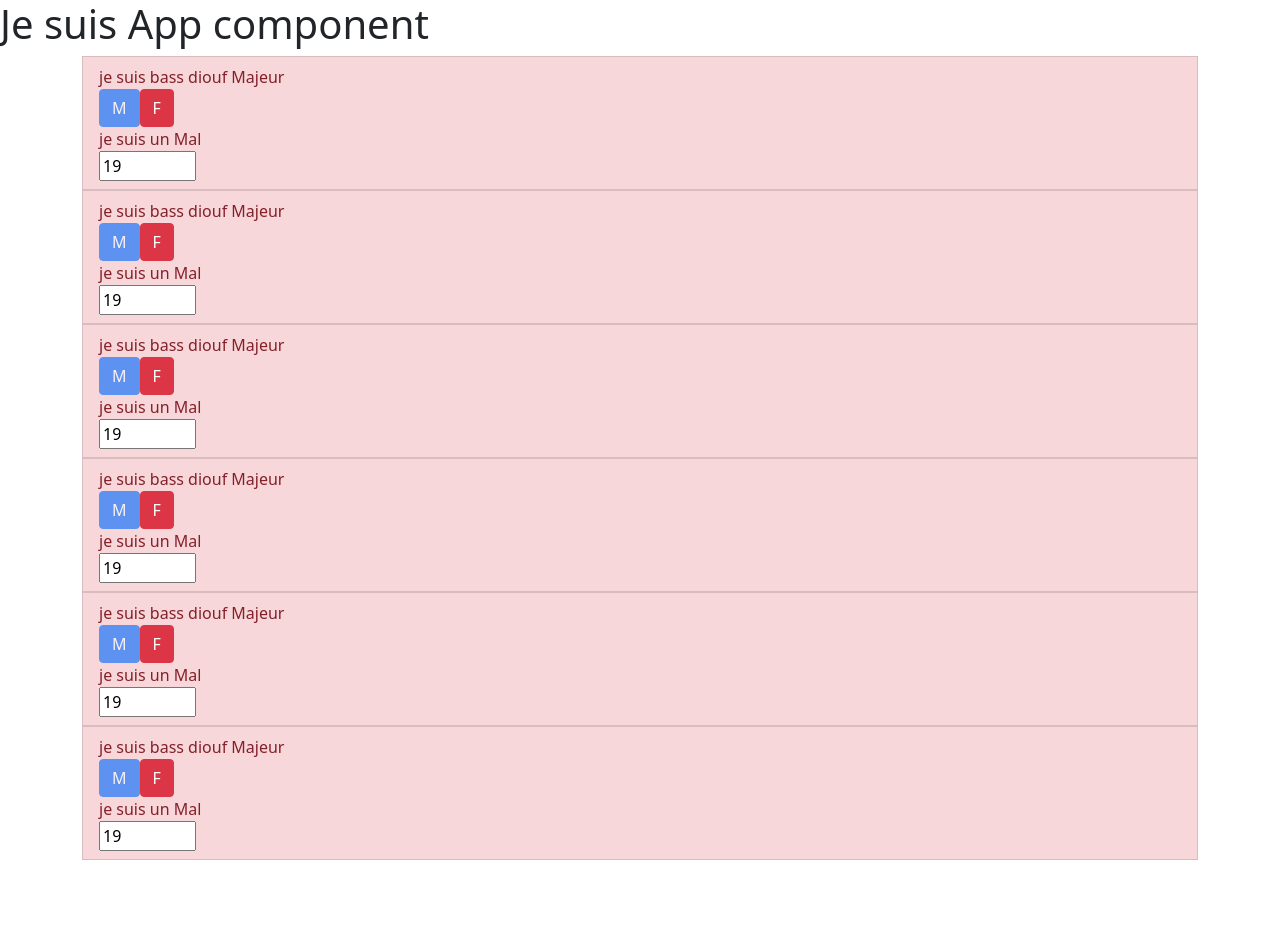
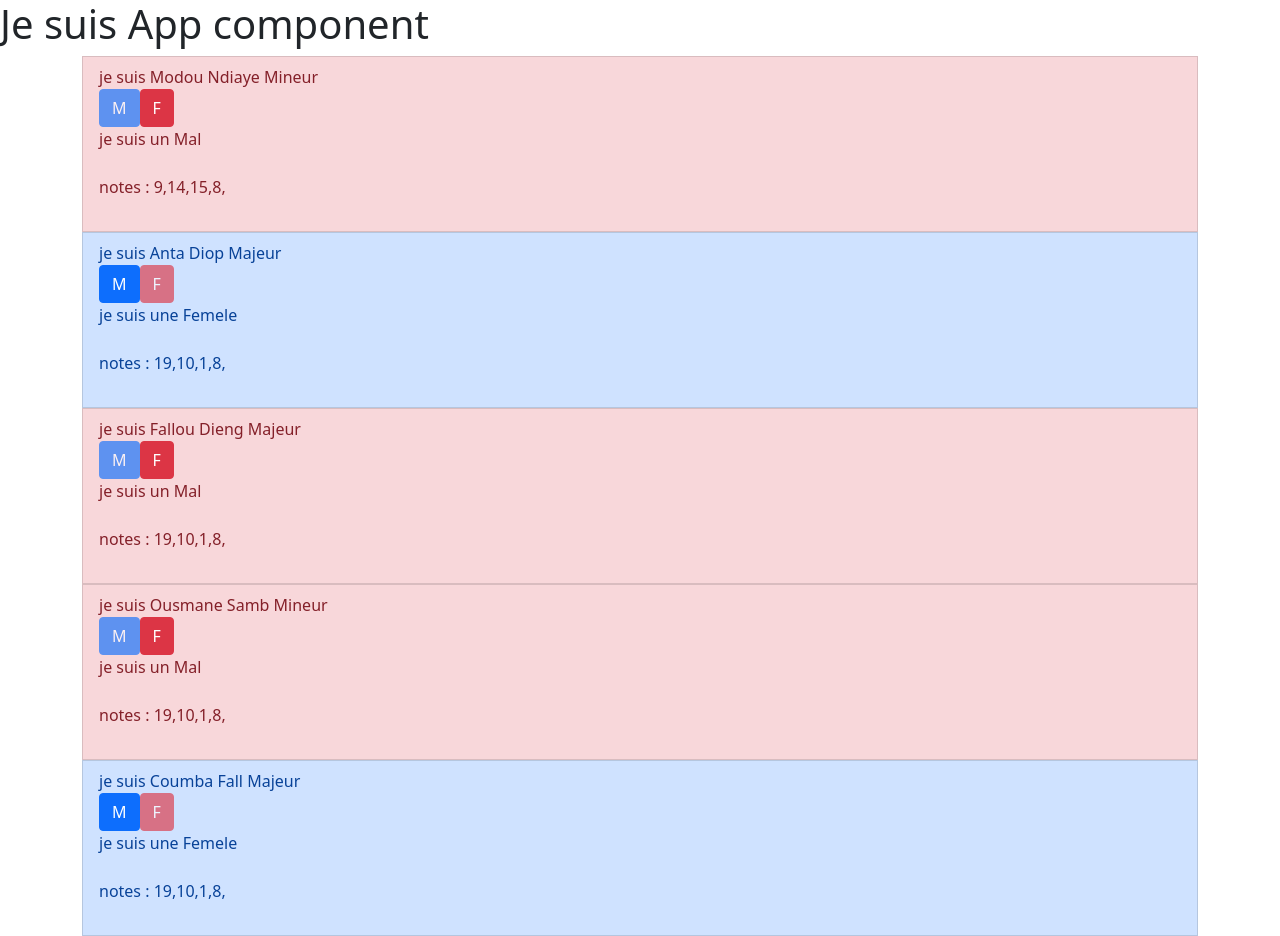
Before and after one commit to bngesp/angular, an Angular app: page / in a window 1280 px wide. Before the commit the page ends 860 px from the top, so only its background shows below. Built offline with nearby package versions, Linux system fonts and the light colour scheme.

Commit message:
add properties binding

```diff
--- /dev/null
+++ b/src/app/classe/personne.ts
@@ -0,0 +1,61 @@
+export class Personne {
+  // tslint:disable-next-line:variable-name
+  private _nom: string;
+  // tslint:disable-next-line:variable-name
+  private _prenom: string;
+  // tslint:disable-next-line:variable-name
+  private _age: number;
+  // tslint:disable-next-line:variable-name
+  private _sexe: string;
+  private _notes: number[];
+
+
+  constructor(nom: string, prenom: string, age: number, sexe: string, notes: number[]) {
+    this._nom = nom;
+    this._prenom = prenom;
+    this._age = age;
+    this._notes = notes;
+    this._sexe = sexe;
+  }
+
+
+  get sexe(): string {
+    return this._sexe;
+  }
+
+  set sexe(value: string) {
+    this._sexe = value;
+  }
+
+  get nom(): string {
+    return this._nom;
+  }
+
+  set nom(value: string) {
+    this._nom = value;
+  }
+
+  get prenom(): string {
+    return this._prenom;
+  }
+
+  set prenom(value: string) {
+    this._prenom = value;
+  }
+
+  get age(): number {
+    return this._age;
+  }
+
+  set age(value: number) {
+    this._age = value;
+  }
+
+  get notes(): number[] {
+    return this._notes;
+  }
+
+  set notes(value: number[]) {
+    this._notes = value;
+  }
+}
--- a/src/app/list-person/item/item.component.html
+++ b/src/app/list-person/item/item.component.html
@@ -1,19 +1,21 @@
 
 <li [ngClass]="{
       'list-group-item': true,
-      'list-group-item-danger': personne.sexe == 'M',
-      'list-group-item-primary': personne.sexe == 'F'
+      'list-group-item-danger': personne?.sexe == 'M',
+      'list-group-item-primary': personne?.sexe == 'F'
       }">
-  je suis {{personne.prenom + ' ' + personne.nom}}
-  <span *ngIf="personne.age < 18"> Mineur</span>
-  <span *ngIf="personne.age >= 18"> Majeur</span>
+  je suis {{personne?.prenom + ' ' + personne?.nom}}
+  <span *ngIf="personne?.age < 18"> Mineur</span>
+  <span *ngIf="personne?.age >= 18"> Majeur</span>
   <div class="pull-right">
     <button class="btn btn-primary"
-            [disabled]="personne.sexe == 'M'" (click)="changerSexeToM()">M</button>
+            [disabled]="personne?.sexe == 'M'" (click)="changerSexeToM()">M</button>
     <button class="btn btn-danger"
-            [disabled]="personne.sexe == 'F'" (click)="changerSexeToF()">F</button>
+            [disabled]="personne?.sexe == 'F'" (click)="changerSexeToF()">F</button>
   </div>
-  <div *ngIf="personne.sexe == 'M'"> je suis un Mal</div>
-  <div *ngIf="personne.sexe == 'F'"> je suis une Femele</div>
-  <input type="number" min="0" max="100" [(ngModel)]="personne.age">
+  <div *ngIf="personne?.sexe == 'M'"> je suis un Mal</div>
+  <div *ngIf="personne?.sexe == 'F'"> je suis une Femele</div>
+  <br>
+  notes : <span *ngFor="let n of personne?.notes">{{n}},</span><br>
+  <br>
 </li>
--- a/src/app/list-person/item/item.component.ts
+++ b/src/app/list-person/item/item.component.ts
@@ -1,4 +1,6 @@
-import { Component, OnInit } from '@angular/core';
+import {Component, Input, OnInit} from '@angular/core';
+// @ts-ignore
+import {Personne} from '../../classe/personne';
 
 @Component({
   selector: 'app-item',
@@ -6,10 +8,15 @@ import { Component, OnInit } from '@angular/core';
   styleUrls: ['./item.component.css']
 })
 export class ItemComponent implements OnInit {
+  @Input() personne?: Personne;
 
-  personne = {
-    nom: 'diouf', prenom: 'bass', sexe: 'M', age: 19
-  };
+  // personne = {
+  //   nom: 'diouf',
+  //   prenom: 'bass',
+  //   sexe: 'M',
+  //   age: 19,
+  //   notes: [10, 14, 9, 19]
+  // };
   constructor() { }
 
   ngOnInit(): void {
@@ -17,18 +24,20 @@ export class ItemComponent implements OnInit {
 
   // tslint:disable-next-line:typedef
   changerSexeToM() {
-    this.personne.sexe = 'M';
+    // @ts-ignore
+    this.personne?.sexe = 'M';
     console.log(this.personne);
   }
   // tslint:disable-next-line:typedef
   changerSexeToF() {
-    this.personne.sexe = 'F';
+    // @ts-ignore
+    this.personne?.sexe = 'F';
     console.log(this.personne);
   }
 
   // tslint:disable-next-line:typedef
   getColor(){
-    if (this.personne.sexe === 'f') {
+    if (this.personne?.sexe === 'f') {
       return '{color: "red"}';
     }
     else {
--- a/src/app/list-person/list-person.component.html
+++ b/src/app/list-person/list-person.component.html
@@ -1,8 +1,5 @@
 <ul class="list-group">
-  <app-item></app-item>
-  <app-item></app-item>
-  <app-item></app-item>
-  <app-item></app-item>
-  <app-item></app-item>
-  <app-item></app-item>
+  <ng-container *ngFor="let p of personnes">
+    <app-item [personne]="p"></app-item>
+  </ng-container>
 </ul>
--- a/src/app/list-person/list-person.component.ts
+++ b/src/app/list-person/list-person.component.ts
@@ -1,4 +1,6 @@
 import { Component, OnInit } from '@angular/core';
+// @ts-ignore
+import {Personne} from '../classe/personne';
 
 @Component({
   selector: 'app-list-person',
@@ -7,9 +9,17 @@ import { Component, OnInit } from '@angular/core';
 })
 export class ListPersonComponent implements OnInit {
 
+  personnes = [
+    new Personne('Ndiaye', 'Modou', 17, 'M', [9, 14, 15, 8]),
+    new Personne('Diop', 'Anta', 18, 'F', [19, 10, 1, 8]),
+    new Personne('Dieng', 'Fallou', 20, 'M', [19, 10, 1, 8]),
+    new Personne('Samb', 'Ousmane', 8, 'M', [19, 10, 1, 8]),
+    new Personne('Fall', 'Coumba', 28, 'F', [19, 10, 1, 8]),
+  ];
   constructor() { }
 
   ngOnInit(): void {
+    console.log(this.personnes);
   }
 
 }
--- /dev/null
+++ b/src/app/professeur.ts
@@ -0,0 +1,2 @@
+export class Professeur {
+}
```
Also changed, not shown: 1 other file (tests, documents, lock files or other folders).
